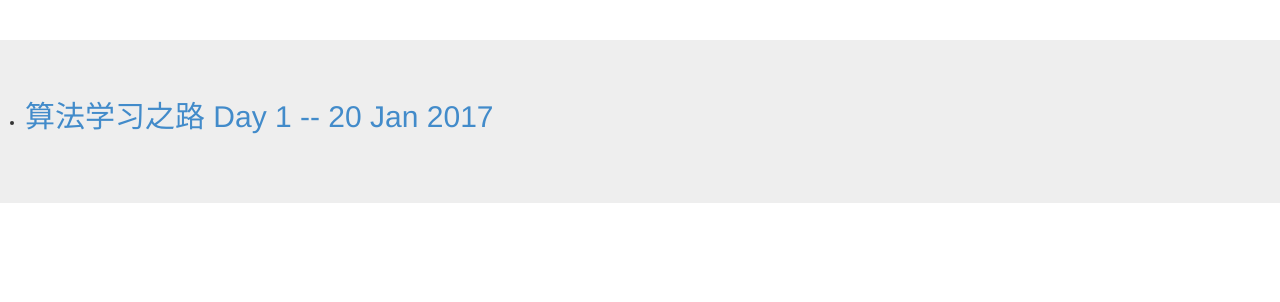
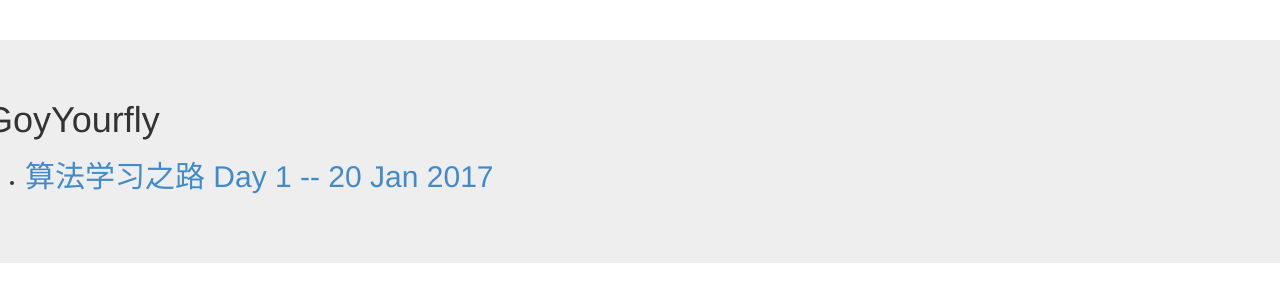
Before and after one commit to goyourfly/goyourfly.github.io, a Jekyll site: the page built from index.html, in a window 1280 px wide. Shown: the top 302 px of the page. Built offline with Jekyll 4.4.1, drawn with Linux system fonts in a browser that asks for light colours.

Commit message:
Update index.html

```diff
--- a/index.html
+++ b/index.html
@@ -3,6 +3,9 @@ layout: default
 title: GoyYourfly
 ---
 <div>
+	<h1>{{ page.title }}</h1>
+  <!-- <p class="meta">{{ page.date | date_to_string }}</p> -->
+  <p>{{ page.date | date_to_string }}</p>
 	<ul>
 		{% for post in site.posts %}
 			<li><a href="{{ post.url }}" title="{{ post.title }}"><h2>{{ post.title }} -- {{ post.date | date_to_string }}</h2></a></li>
```
